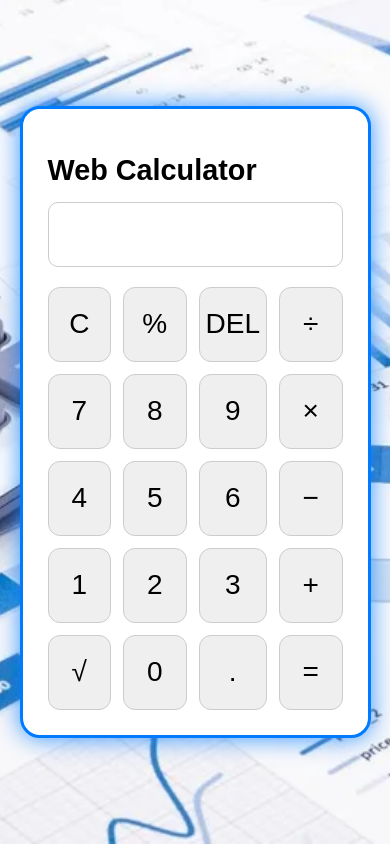
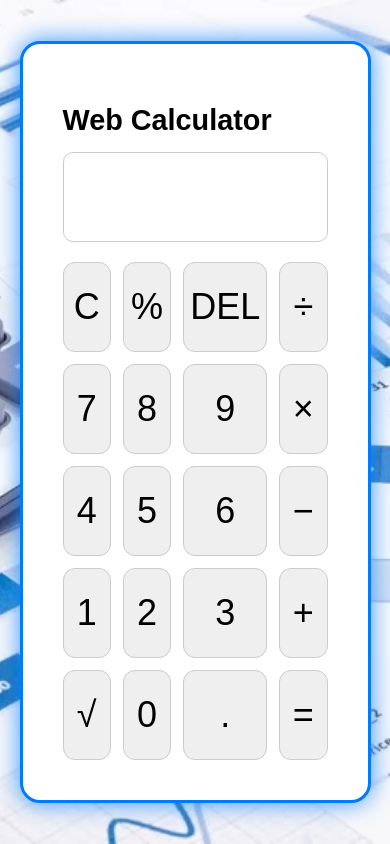
Before and after one commit to Mcoasty/flask-calculator, a Flask app: page / in a window 390 px wide. Run offline with Flask 3, Linux system fonts and the light colour scheme.

Commit message:
Fix doctype and make mobile friendly

```diff
--- a/templates/calculator_buttons.html
+++ b/templates/calculator_buttons.html
@@ -69,24 +69,22 @@ input[type="text"] {
 /* ✅ Mobile View Matching Desktop Look */
 @media (max-width: 500px) {
     .calculator {
-        width: 90vw;
-        padding: 25px;
-    }
-
-    h1 {
-        font-size: 1.8em;
+        width: 90vw; /* keep it within viewport */
+        max-width: none; /* remove max width */
+        padding: 40px;
     }
 
     input[type="text"] {
-        height: 65px;
-        font-size: 28px;
+        height: 90px;
+        font-size: 36px;
     }
 
     .buttons button {
-        height: 75px;
-        font-size: 28px;
+        height: 90px;
+        font-size: 36px;
     }
 }
+
 
     </style>
 </head>
```
